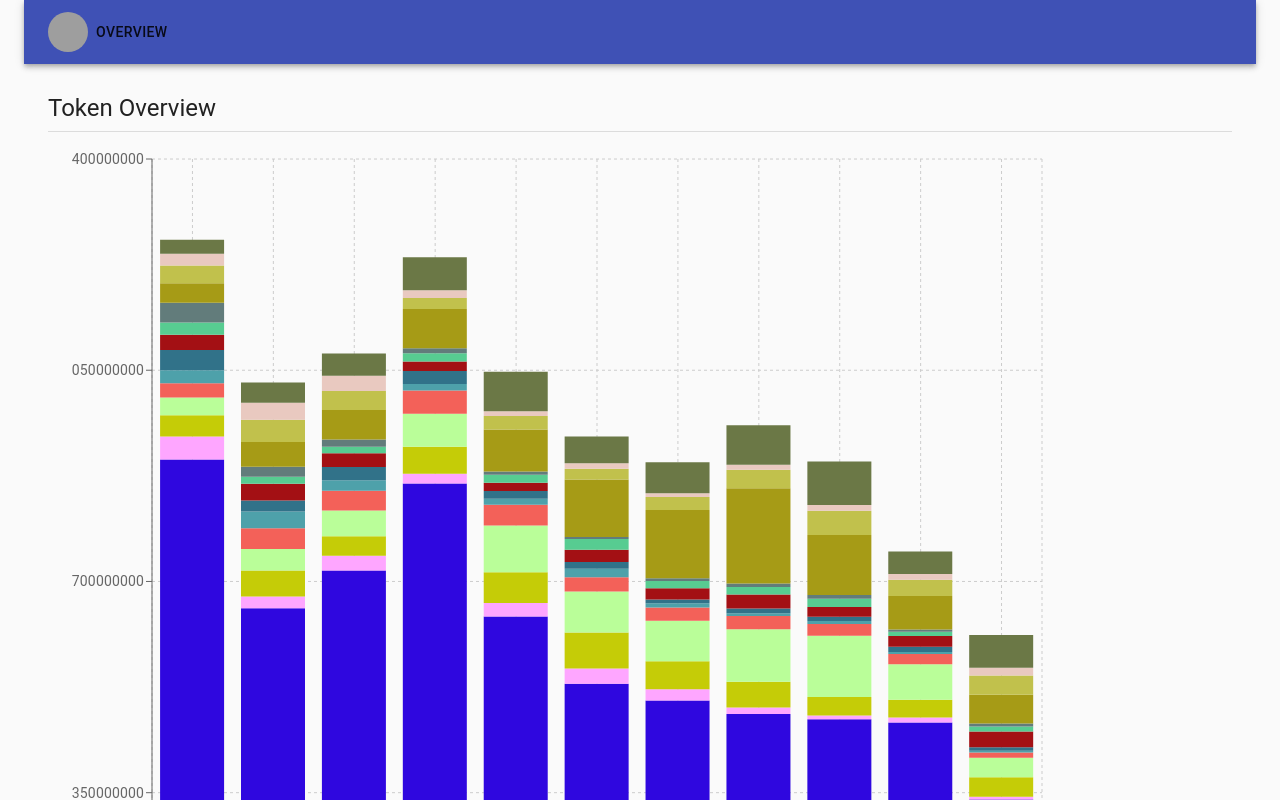
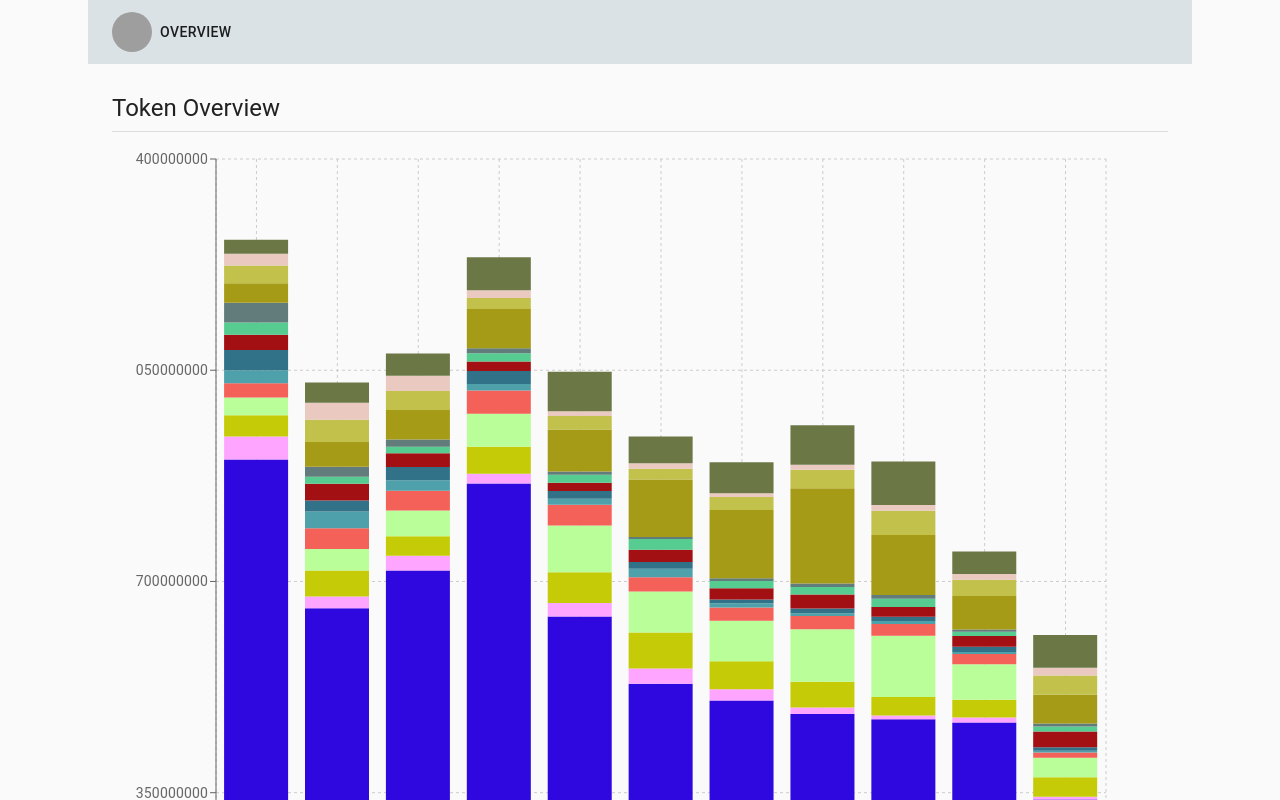
Before and after one commit to orbs-network/orbs-token-explorer, a React app: page /token-dist in a window 1280 px wide. Shown: the top 800 px of the page. Built offline with nearby package versions, Linux system fonts and the light colour scheme; grey boxes are pictures that could not be loaded; the HTML template or start-up script is replaced by a standard one.

Commit message:
Fixes basic styling

```diff
--- a/src/client/AppRoot.tsx
+++ b/src/client/AppRoot.tsx
@@ -7,27 +7,49 @@
  */
 
 import CssBaseline from '@material-ui/core/CssBaseline';
-import { createMuiTheme, StylesProvider } from '@material-ui/core/styles';
+import { createMuiTheme, StylesProvider, ThemeProvider } from '@material-ui/core/styles';
 import Container from '@material-ui/core/Container';
 import * as React from 'react';
 import { BrowserRouter } from 'react-router-dom';
 import { App } from './App';
 import { Background } from './components/Background';
 import { Header } from './components/Header';
+import styled, { ThemeProvider as SCThemeProvider} from 'styled-components';
 
 const appVersion = (window as any).appVersion;
 
-const baseTheme = createMuiTheme({}); // override your theme here
+const baseTheme = createMuiTheme({
+    palette: {
+        primary: {
+            main: '#DAE2E6',
+        } ,
+    },
+}); // override your theme here
+
+/**
+ * Ensures the container will take up more of the screen's width
+ */
+const StyledContainer = styled(Container)(() => ({
+    maxWidth: '100%',
+    width: '90%',
+}));
 
 export const AppRoot = () => (
   <BrowserRouter>
     <StylesProvider injectFirst>
-      <CssBaseline />
-      <Background appVersion={appVersion} />
-      <Container>
-          <Header />
-          <App />
-      </Container>
+        <ThemeProvider theme={baseTheme}>
+            <SCThemeProvider theme={baseTheme}>
+                <> {/* DEV_NOTE : O.L : Fragment is here to fix 'SCThemeProvider' children type warning*/}
+                    <CssBaseline />
+                    <Background appVersion={appVersion} />
+                    <StyledContainer >
+                        <Header />
+                        <App />
+                    </StyledContainer>
+                </>
+            </SCThemeProvider>
+        </ThemeProvider>
+
     </StylesProvider>
   </BrowserRouter>
 );
--- a/src/client/components/Header.tsx
+++ b/src/client/components/Header.tsx
@@ -12,7 +12,7 @@ import Toolbar from '@material-ui/core/Toolbar';
 import * as React from 'react';
 import {Avatar, Button} from '@material-ui/core';
 import {Link as RouterLink, LinkProps} from 'react-router-dom';
-import styled from "styled-components";
+import styled from 'styled-components';
 
 const Link1 = React.forwardRef((props: LinkProps, ref: RefObject<HTMLAnchorElement>) => <RouterLink innerRef={ref} {...props} />);
 
@@ -23,7 +23,7 @@ const StyledAppBar = styled(AppBar)({
 export class Header extends React.Component {
   public render() {
     return (
-      <StyledAppBar position='static' >
+      <StyledAppBar position='static' elevation={0}>
         <Toolbar>
             <Avatar src={'https://icodrops.com/wp-content/uploads/2018/01/Orbs-logo.jpg'}></Avatar>
 
--- a/src/client/pages/TokenOverview/TokenOverview.tsx
+++ b/src/client/pages/TokenOverview/TokenOverview.tsx
@@ -112,7 +112,7 @@ console.log(generatedDemoData);
 
 const generateHexColor = () => '#' + Math.floor(Math.random() * 16777215).toString(16);
 
-const PaddedDivider = styled(Divider)({
+const StyledDivider = styled(Divider)({
     marginTop: '0.5em',
     marginBottom: '0.5em',
 });
@@ -121,7 +121,7 @@ export const TokenOverview = () => {
     return (
         <Container>
             <Typography variant={'h5'}>Token Overview</Typography>
-            <PaddedDivider />
+            <StyledDivider />
             <Container>
                 <BarChart
                     width={1000}
```
